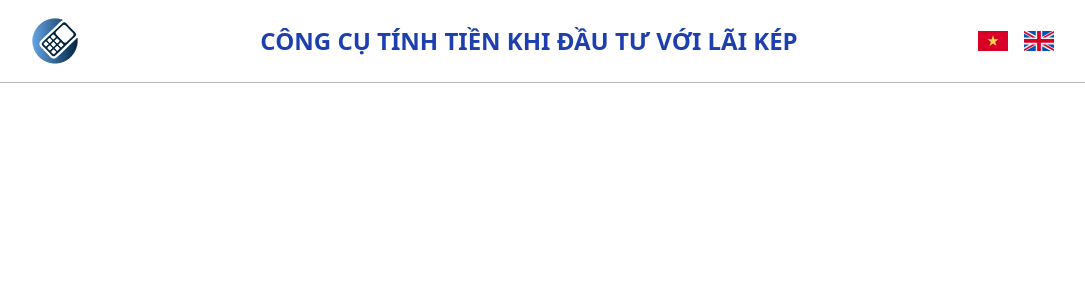
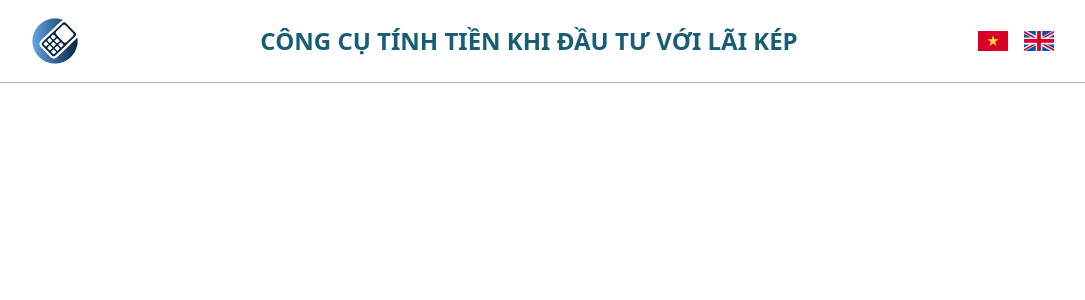
Before and after one commit to TDAK1509/tinhlai, a Nuxt app: page / in a window 1280 px wide. Shown: the top 300 px of the page, without its empty margins (98-1183 px from the left). Built offline with nearby package versions, Linux system fonts and the light colour scheme.

Commit message:
Update color

```diff
--- a/components/TheHeader.vue
+++ b/components/TheHeader.vue
@@ -1,5 +1,5 @@
 <template>
-  <div class="header mb-8 p-4 text-blue-800 text-center">
+  <div class="header mb-8 p-4 text-cyan-800 text-center">
     <header class="mx-auto sm:max-w-screen-lg flex flex-wrap items-center">
       <img
         class="header__img order-1"
```
